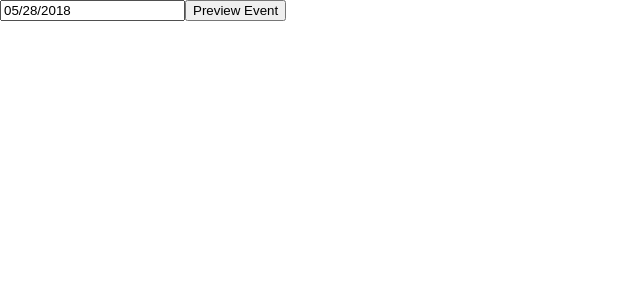
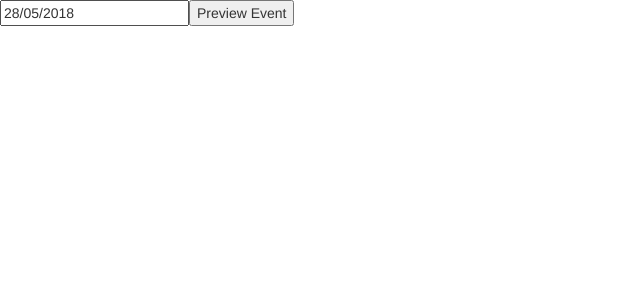
Before and after one commit to dnflyangle/generator-client, a React (Create React App) app: page /preview in a window 1280 px wide. Shown: the top 300 px of the page, without its empty margins (0-640 px from the left). Built offline with nearby package versions, Linux system fonts and the light colour scheme.

Commit message:
add bootstrap and react router

```diff
--- a/package.json
+++ b/package.json
@@ -9,9 +9,11 @@
     "moment": "~2.22.1",
     "prop-types": "~15.6.1",
     "react": "^16.3.2",
+    "react-bootstrap": "~0.32.1",
     "react-datepicker": "~1.5.0",
     "react-dom": "^16.3.2",
     "react-redux": "~5.0.7",
+    "react-router-dom": "~4.2.2",
     "react-scripts": "1.1.4",
     "redux": "~4.0.0",
     "redux-thunk": "~2.2.0"
--- a/public/index.html
+++ b/public/index.html
@@ -10,6 +10,7 @@
     -->
     <link rel="manifest" href="%PUBLIC_URL%/manifest.json">
     <link rel="shortcut icon" href="%PUBLIC_URL%/favicon.ico">
+    <link rel="stylesheet" href="https://maxcdn.bootstrapcdn.com/bootstrap/3.3.7/css/bootstrap.min.css" integrity="sha384-BVYiiSIFeK1dGmJRAkycuHAHRg32OmUcww7on3RYdg4Va+PmSTsz/K68vbdEjh4u" crossorigin="anonymous">
     <!--
       Notice the use of %PUBLIC_URL% in the tags above.
       It will be replaced with the URL of the `public` folder during the build.
@@ -19,7 +20,7 @@
       work correctly both with client-side routing and a non-root public URL.
       Learn how to configure a non-root public URL by running `npm run build`.
     -->
-    <title>React App</title>
+    <title>MeetApp</title>
   </head>
   <body>
     <noscript>
--- a/src/component/App.js
+++ /dev/null
@@ -1,10 +0,0 @@
-import React from 'react';
-
-import Preview from './preview/Preview';
-
-const App = () => (
-  <div>
-    <Preview />
-  </div>
-);
-export default App;
--- /dev/null
+++ b/src/component/Home.js
@@ -0,0 +1,7 @@
+import React from 'react';
+
+const Home = () => (
+  <div>Welcome to MeetApp</div>
+);
+
+export default Home;
--- a/src/component/preview/Preview.js
+++ b/src/component/preview/Preview.js
@@ -37,6 +37,7 @@ class Preview extends Component {
         <DatePicker
           selected={this.state.startDate}
           onChange={date => this.setState({ startDate: date })}
+          dateFormat="DD/MM/YYYY"
         />
         <button onClick={() => dispatchFetchEvents(this.state.startDate)}>Preview Event</button>
         {loader}
--- a/src/index.js
+++ b/src/index.js
@@ -1,13 +1,15 @@
 import React from 'react';
 import ReactDOM from 'react-dom';
 import { createStore, applyMiddleware, compose } from 'redux';
+import { BrowserRouter, Route, Switch } from 'react-router-dom';
 import thunk from 'redux-thunk';
 import { Provider } from 'react-redux';
 
 import reducer from './redux';
 import './index.css';
-import App from './component/App';
 import registerServiceWorker from './registerServiceWorker';
+import Preview from './component/preview/Preview';
+import Home from './component/Home';
 
 const store = createStore(reducer, compose(
   applyMiddleware(thunk),
@@ -15,7 +17,12 @@ const store = createStore(reducer, compose(
 
 ReactDOM.render(
   <Provider store={store}>
-    <App />
+    <BrowserRouter>
+      <Switch>
+        <Route path="/preview" component={Preview} />
+        <Route path="/" component={Home} />
+      </Switch>
+    </BrowserRouter>
   </Provider>,
   document.getElementById('root'));
 
```
Also changed, not shown: 1 other file (tests, documents, lock files or other folders).
